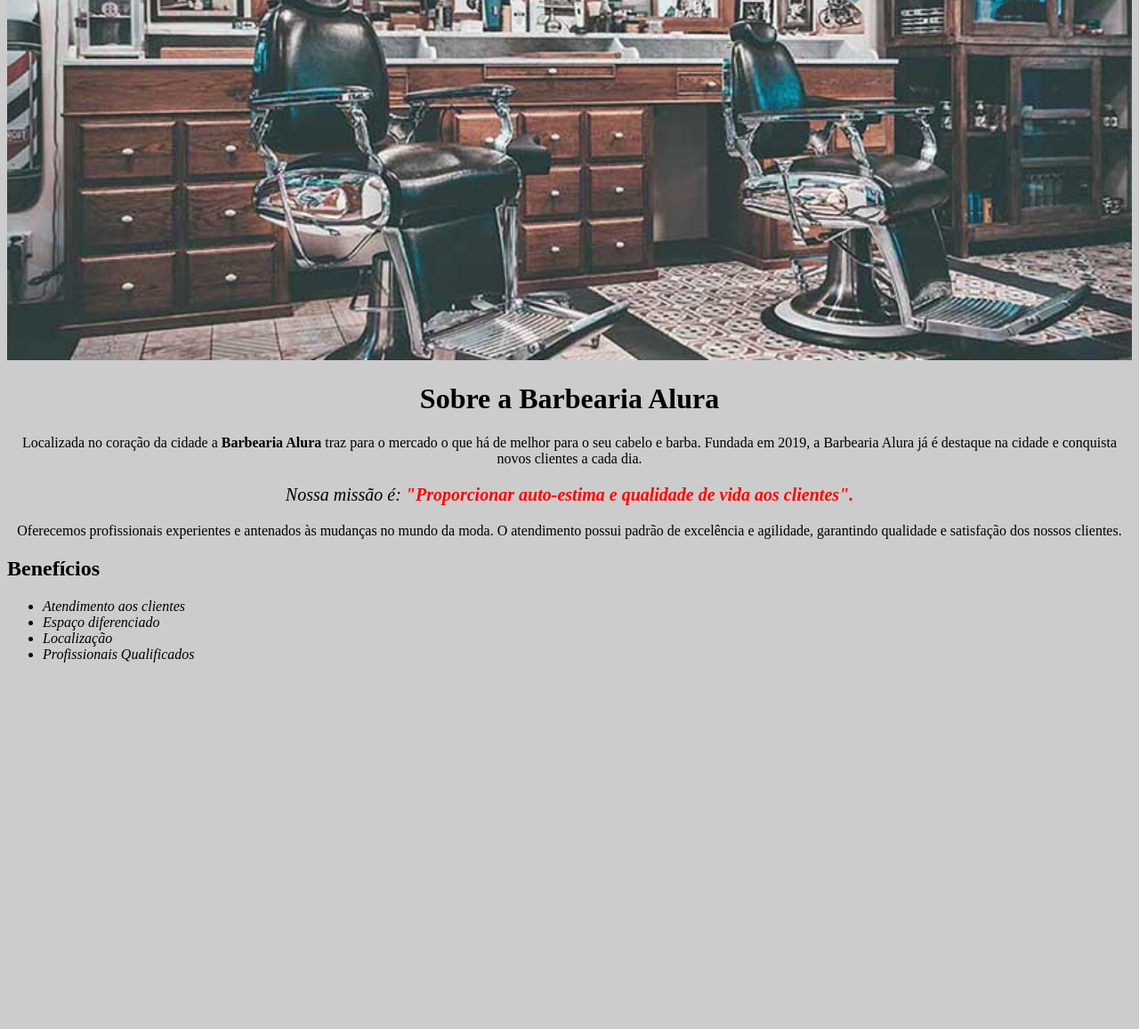
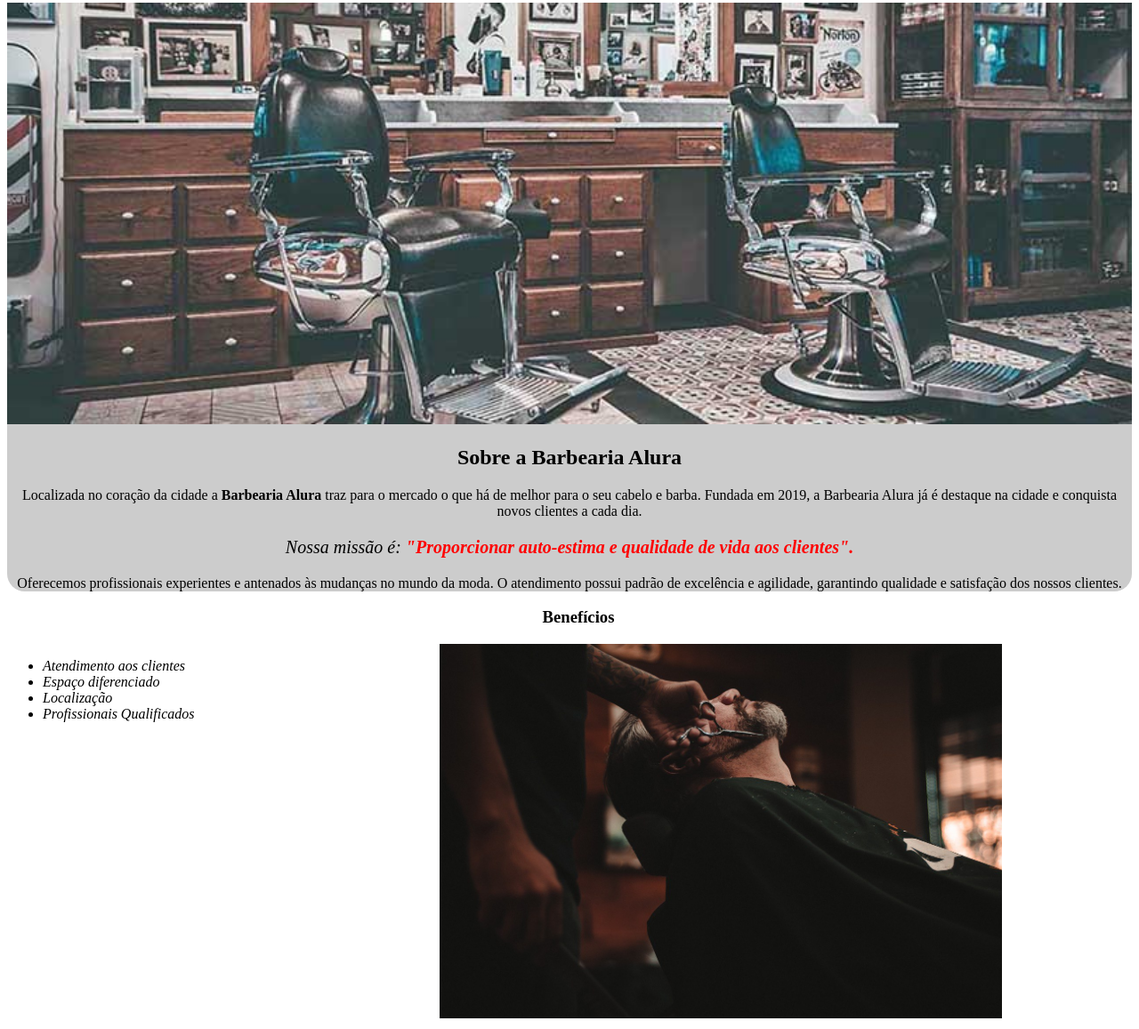
Before and after one commit to joaogami/OracleNextEducation, a plain HTML site: page Html_css/Parte1/index.html in a window 1280 px wide. Shown: the part 77-1234 px from the top of the page at 89% size. Before the commit the page ends 838 px from the top, so only its background shows below. Drawn offline with Linux system fonts and the light colour scheme.

Commit message:
Parte 1 do Curso de HTML e CSS finalizado

```diff
--- a/Html_css/Parte1/index.html
+++ b/Html_css/Parte1/index.html
@@ -8,8 +8,10 @@
 
     </head>
     <body>
+        <header><h1 class="titulo-principal">Alura</h1></header>
+    <div class="principal">
         <img id="banner" src="banner.jpg">
-        <h1>Sobre a Barbearia Alura</h1>
+        <h2 class="titulo-principal">Sobre a Barbearia Alura</h2>
 
         <p>Localizada no coração da cidade a <strong>Barbearia Alura</strong> traz para o mercado o que há de melhor para o seu cabelo e barba. Fundada em 2019,
         a Barbearia Alura já é destaque na cidade e conquista novos clientes a cada dia.</p>
@@ -18,15 +20,17 @@
 
         <p>Oferecemos profissionais experientes e antenados às mudanças no mundo da moda. O atendimento possui padrão de
          excelência e agilidade, garantindo qualidade e satisfação dos nossos clientes.</p>
-
-        <h2>Benefícios</h2>
+    </div>
+    <div >
+        <h3 class="titulo-centralizado" >Benefícios</h3>
         <ul>
             <li class="itens">Atendimento aos clientes</li>
             <li class="itens">Espaço diferenciado</li>
             <li class="itens">Localização</li>
             <li class="itens">Profissionais Qualificados</li>
         </ul>
-
+        <img class="imgBeneficios" src="img/beneficios.jpg">
+    </div>
         </body>
 
 </html>
--- a/Html_css/Parte1/style.css
+++ b/Html_css/Parte1/style.css
@@ -1,14 +1,37 @@
-body {
+.principal{
     background: #CCCCCC;
+    border-radius: 20px;
 }
 #banner{
     width:100%;
+}
+.titulo-centralizado{
+    padding-left: 20px;
+    text-align: center;
 }
 h1 {
     text-align: center;
 }
 p {
      text-align: center;
+ }
+ .beneficios{
+     background: gray;
+     padding: 20px;
+     border-radius: 10px;
+ }
+ h2{
+     text-align: center;
+ }
+ ul{
+     display: inline-block;
+     vertical-align: top;
+     width: 20%;
+     margin-right: 15%;
+ }
+ .imgBeneficios{
+     width: 50%
+
  }
  #missao{
      font-size:20px
```
Also changed, not shown: Html_css/Parte1/img/beneficios.jpg (added), 1 other file.
